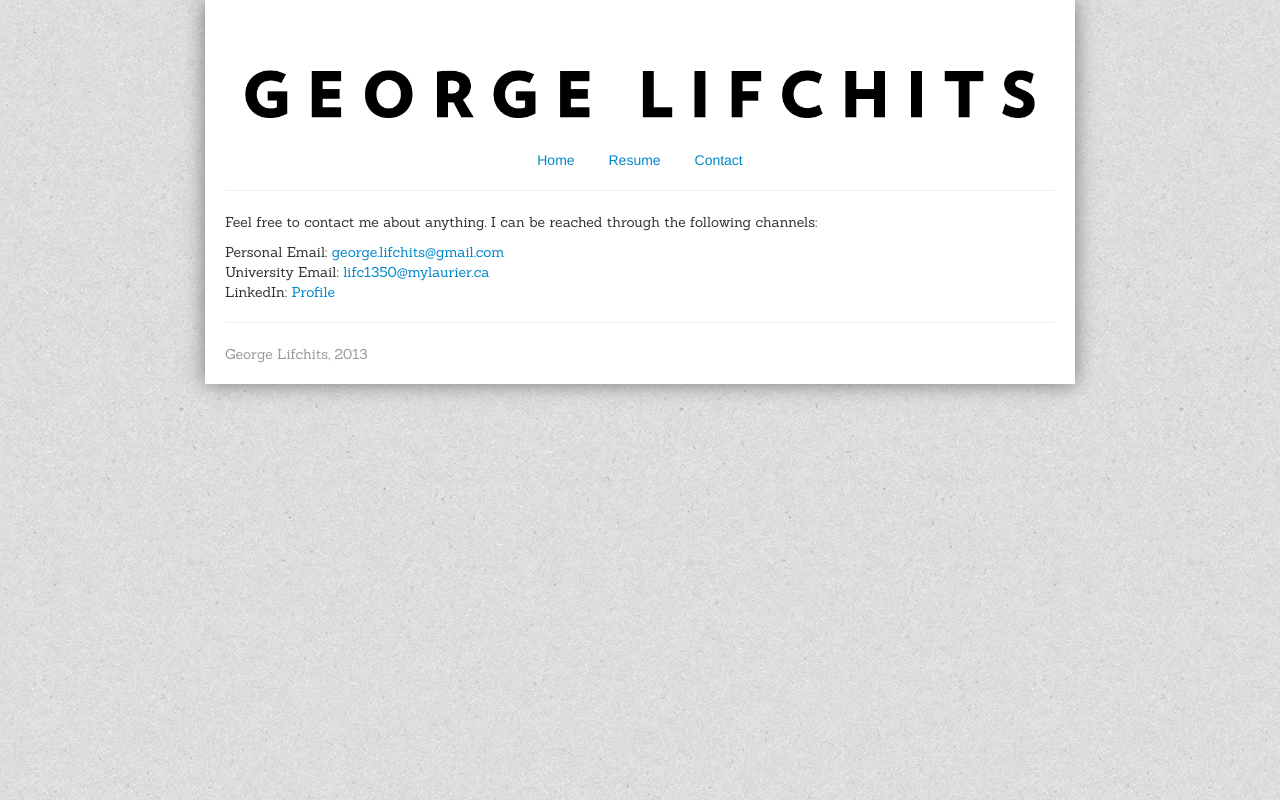
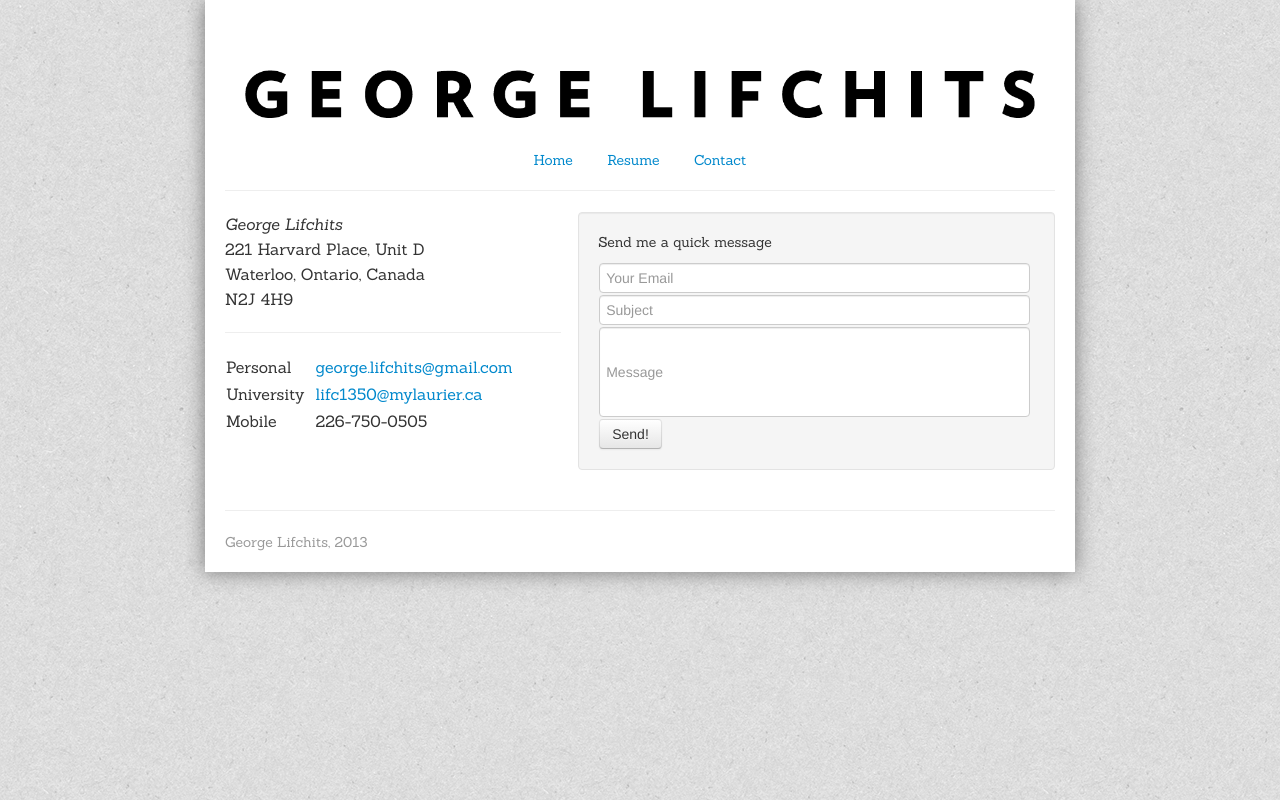
Before and after one commit to glifchits/glifchits-website, a Flask app: page /contact/ in a window 1280 px wide. Run offline with Flask 2, Linux system fonts and the light colour scheme; parts of the project's set-up code (start-up, migrations or seed data) failed here and were passed over; some libraries are stand-ins or nearby versions.

Commit message:
contact email system; minor changes

```diff
--- a/web/app.py
+++ b/web/app.py
@@ -3,7 +3,7 @@ Created on 2013-04-30
 
 @author: glifchits
 '''
-from flask import Flask, render_template
+from flask import Flask, render_template, request, redirect, url_for
 
 def create_app(config):
     app = Flask(__name__)
@@ -17,8 +17,34 @@ def create_app(config):
     def resume():
         return render_template('resume.html', title_modifier=" - Resume")
 
-    @app.route('/contact/')
+    @app.route('/contact/', methods=['GET', 'POST'])
     def contact():
-        return render_template('contact.html', title_modifier=" - Contact")
+        if request.method == "POST":
+            return send_email(request)
+        else:
+            return render_template('contact.html', title_modifier=" - Contact")
+
+    def send_email(response):
+        try:
+            the_sender = response.form['sender']
+            the_subject = response.form['subject']
+            body_text = response.form['message']
+
+            if the_subject == "": the_subject = "Contact: No subject"
+            if body_text == "": body_text = "No body text entered"
+
+            from google.appengine.api import mail
+
+            message = mail.EmailMessage(sender=the_sender, subject=the_subject)
+            message.to = "George Lifchits <george.lifchits@gmail.com>"
+            message.body = body_text
+
+            message.send()
+            return send_success(True)
+        except:
+            return send_success(False)
+
+    def send_success(response = True):
+        return render_template('contact.html', send_success = response)
 
     return app
--- a/web/templates/contact.html
+++ b/web/templates/contact.html
@@ -2,13 +2,82 @@
 
 {% block body %}
 
-<p>
-	Feel free to contact me about anything. I can be reached through the following channels:
-</p>
-<p>
-	Personal Email: <a href="mailto:george.lifchits@gmail.com">george.lifchits@gmail.com</a></br>
-	University Email: <a href="mailto:lifc1350@mylaurier.ca">lifc1350@mylaurier.ca</a></br>
-	LinkedIn: <a href="http://ca.linkedin.com/in/georgelifchits/">Profile</a></br>
-</p>
+{% if send_success == True: %}
+
+<div class="alert alert-success">
+	<a href="#" class="alert-close close" data-dismiss="alert">&times;</a>
+	Your message was sent successfully!
+</div>
+
+{% elif send_success == False: %}
+
+<div class="alert alert-error">
+	<a href="#" class="alert-close close" data-dismiss="alert">&times;</a>
+	Please specify your email address so I can get back to you! Your message was not delivered.
+</div>
+
+{% endif %}
+
+<div class="row-fluid">
+	<div class="span5 contact-text">
+		<p>
+			<i>George Lifchits</i>
+			<br/>
+			221 Harvard Place, Unit D
+			<br/>
+			Waterloo, Ontario, Canada
+			<br/>
+			N2J 4H9
+			<br/>
+		</p>
+		<hr>
+		<table>
+			<tr>
+				<td>Personal</td>
+				<td><a href="mailto:george.lifchits@gmail.com">george.lifchits@gmail.com</a></td>
+			</tr>
+			<tr>
+				<td>University</td>
+				<td><a href="mailto:george.lifchits@gmail.com">lifc1350@mylaurier.ca</a></td>
+			</tr>
+			<tr>
+				<td>Mobile</td>
+				<td>226-750-0505</td>
+			</tr>
+		</table>
+	</div>
+
+	<div class="span7">
+		<form class="well form-inline contact"
+		method="post" action=".">
+			<p>
+				Send me a quick message
+			</p>
+			<table>
+				<tr>
+					<td>
+					<input type="text" name='sender' class="input" placeholder="Your Email">
+					</td>
+				</tr>
+				<tr>
+					<td>
+					<input type="text" name='subject' class="input" placeholder="Subject">
+					</td>
+				</tr>
+				<tr>
+					<td>
+					<input type="text" name='message' class="input message" placeholder="Message">
+					</td>
+				</tr>
+				<tr>
+					<td>
+					<button type="submit" name='submit' class="btn">
+						Send!
+					</button></td>
+				</tr>
+			</table>
+		</form>
+	</div>
+</div>
 
 {% endblock %}
--- a/web/templates/layout.html
+++ b/web/templates/layout.html
@@ -3,23 +3,49 @@
 	<head>
 		<title>George Lifchits{{ title_modifier }}</title>
 		<meta name="viewport" content="width=device-width, initial-scale=1.0">
+
+		<link rel="shortcut icon" type="image/x-icon" href="/static/img/favicon.ico">
+
 		<!-- Bootstrap -->
-		<link rel="stylesheet" media="screen" href="{{ url_for('static', filename='bootstrap/css/bootstrap.min.css') }}">
-		<link rel="stylesheet" type="text/css" href="http://fonts.googleapis.com/css?family=Sanchez">
+		<link rel="stylesheet" media="screen" href="/static/bootstrap/css/bootstrap.min.css">
+		<link rel='stylesheet' type='text/css' href='http://fonts.googleapis.com/css?family=Sanchez:400italic,400'>
 		<link rel="stylesheet" type="text/css" href="http://fonts.googleapis.com/css?family=Asap:700">
 		<style type="text/css">
 			body {
-				background-image: url("{{ url_for( 'static', filename='img/textured_paper.png' )
-			}}");
-			}
-
-			p {
+				background-image: url("/static/img/textured_paper.png");
 				font-family: 'Sanchez', serif;
 			}
 
 			h1, h2, h3, h4 {
 				font-family: 'Asap', sans-serif;
 				font-weight: 700;
+			}
+
+			table {
+				border-collapse: collapse;
+			}
+
+			table td {
+				padding-right: 10px;
+			}
+
+			.contact-text {
+				font-size: 16px;
+				line-height: 25px;
+			}
+
+			.contact > table {
+				width: 100%;
+			}
+			.contact > tr {
+				margin-bottom: 10px !important;
+			}
+			input {
+				width: 98% !important;
+			}
+			.message {
+				height: 80px !important;
+				vertical-align: top !important;
 			}
 
 			.navigation {
@@ -68,6 +94,12 @@
 			}
 			.first-hr {
 			}
+
+			.alert-close {
+				font-family: Arial, Helvetica, sans-serif;
+				font-weight: bold;
+				font-size: 24px;
+			}
 		</style>
 	</head>
 	<body>
@@ -75,7 +107,7 @@
 			<div class="container-narrow">
 
 				<div class="masthead" id="header">
-					<a href="/"><img src="{{ url_for( 'static', filename='img/george-lifchits-header.png') }}"></a>
+					<a href="/"><img src="/static/img/george-lifchits-header.png"></a>
 				</div>
 
 				<div class="row-fluid mynav">
@@ -110,6 +142,6 @@
 
 		<!-- Scripts -->
 		<script src="http://code.jquery.com/jquery.js"></script>
-		<script src="{{ url_for('static', filename='bootstrap/js/bootstrap.min.js') }}"></script>
+		<script src="/static/bootstrap/js/bootstrap.min.js"></script>
 	</body>
 </html>
```
Also changed, not shown: web/templates/index.html (+5 -4 lines), 1 other file.
